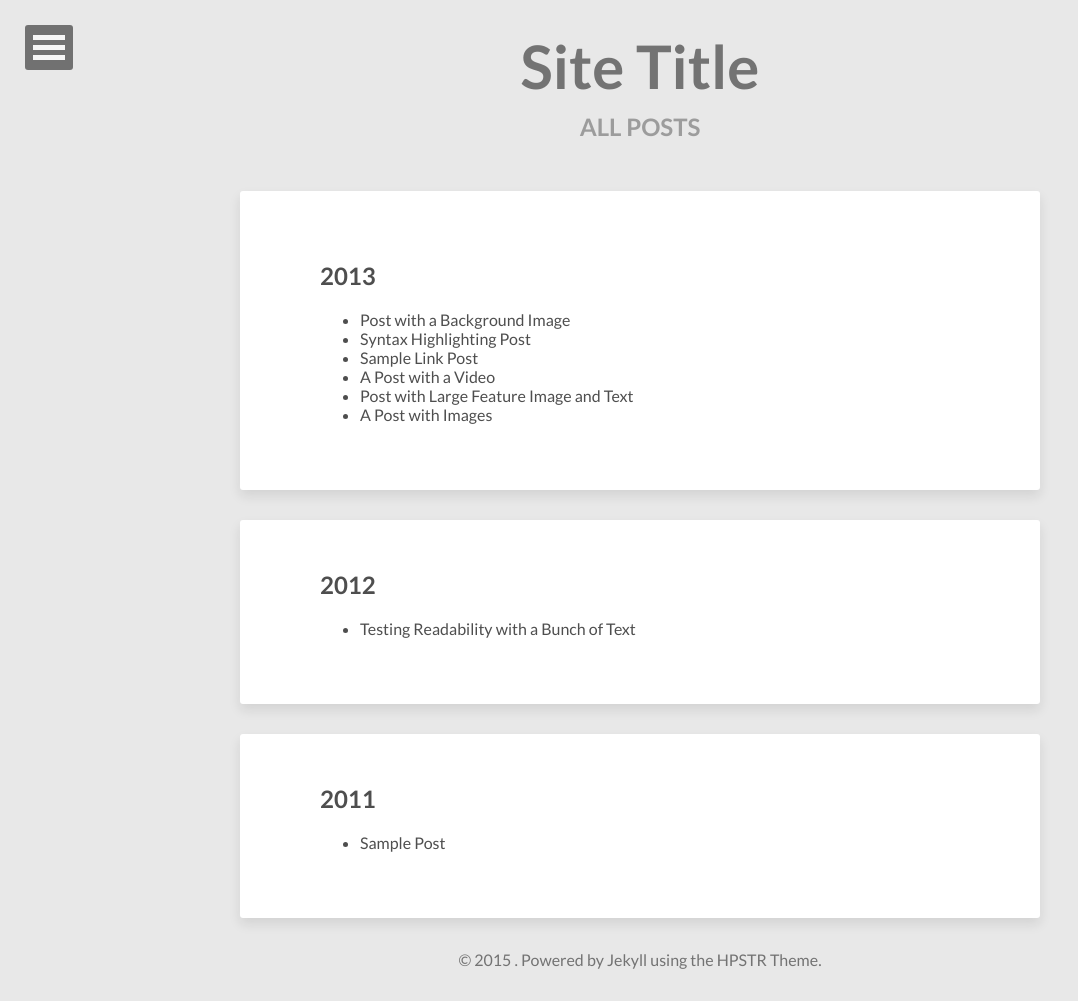
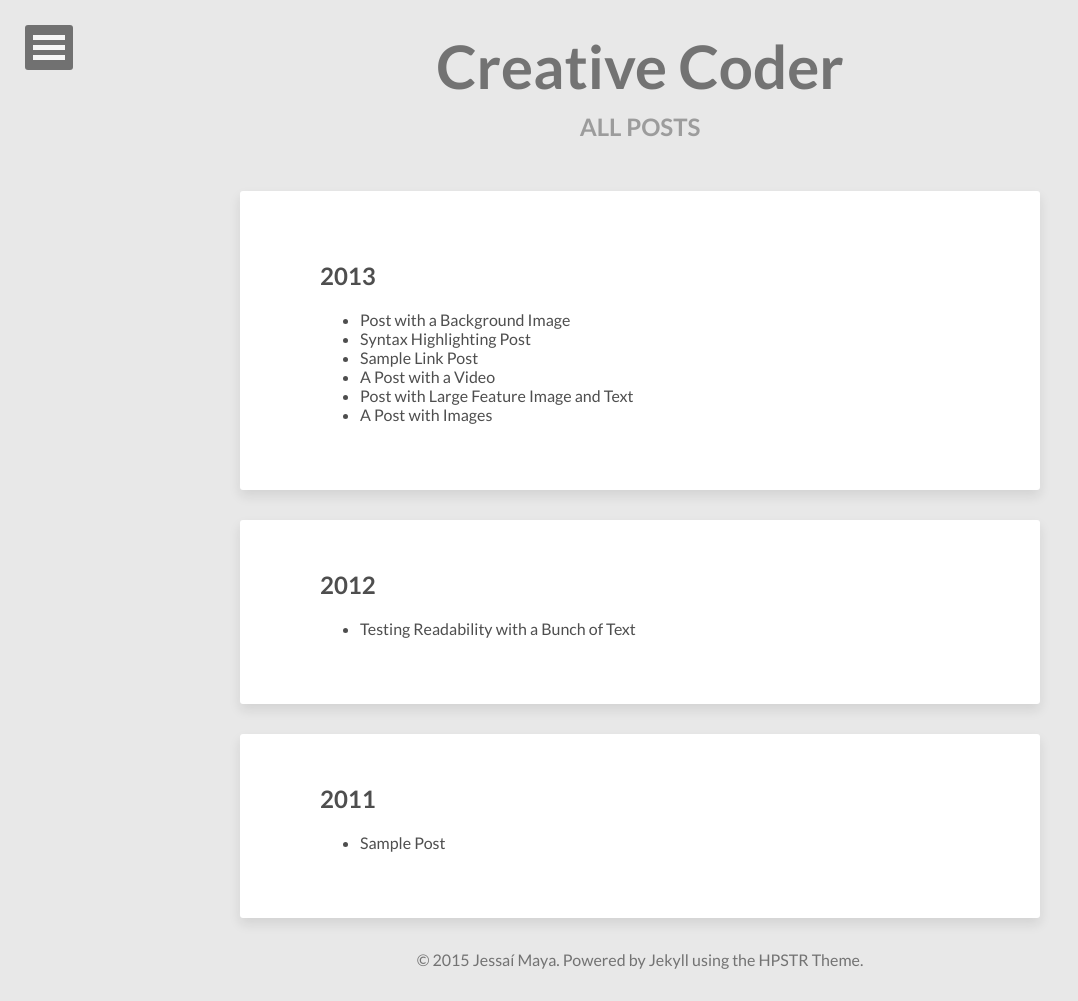
Before and after one commit to jessaimaya/creativecoder, a Jekyll site: the page built from posts/index.html, in a window 1280 px wide. Shown: the whole page, without its empty margins (0-1078 px from the left). Built offline with Jekyll 4.4.1, drawn with Linux system fonts in a browser that asks for light colours; nearby versions of some CDN libraries; some of the changed lines change nothing that is shown.

Commit message:
Config file

```diff
--- a/_config.yml
+++ b/_config.yml
@@ -1,2 +1,20 @@
-title:            Site Title
-description:      Describe your website here.
+title:            Creative Coder
+description:      Lugar donde el arte y el código se encuentran.
+url:              "http://creativecoder.me"
+owner:
+        name:           Jessaí Maya
+        bio:           "Ethics enthusiast, creative coder trying to spread the word of freedom, art and code."
+        email:          maya.jessai@gmail.com
+        twitter:        jessaimaya
+        github:         jessaimaya
+        google_plus:    +JessMaya
+
+google_analytics:       UA-42585072-2
+
+sass:
+        sass_dir: _sass
+        style:    compressed
+
+permalink:        /:categories/:title/
+
+paginate: 10
```
Also changed, not shown: 16 other files.
